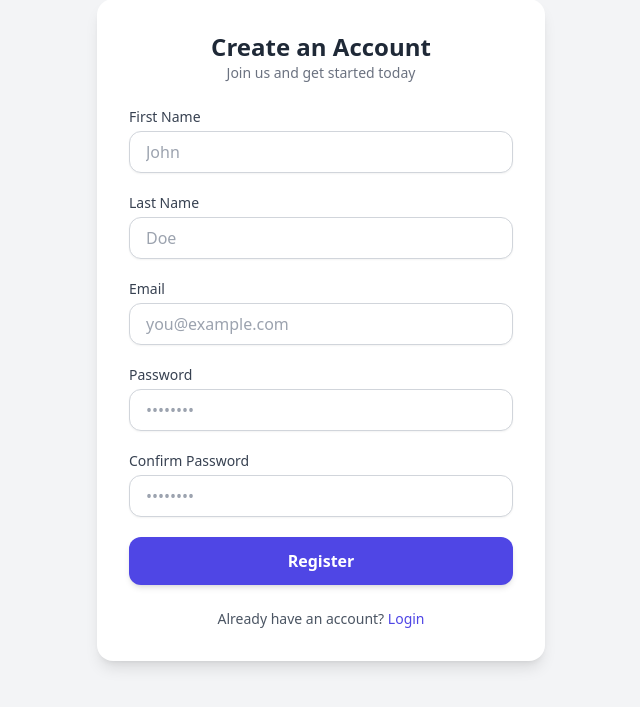
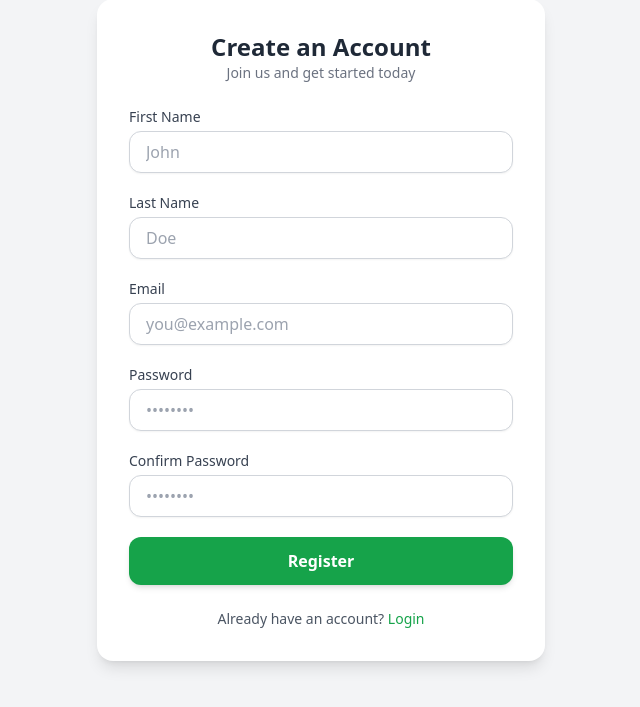
Before and after one commit to o3cloudng/eVote, a Django app: page /account/signup/ in a window 1280 px wide. Shown: the part 70-777 px from the top of the page, without its empty margins (319-959 px from the left). Run offline with Django 5.2, Linux system fonts and the light colour scheme; some libraries are stand-ins or nearby versions.

Commit message:
Designing theme

```diff
--- a/account/templates/account/forgot_password.html
+++ b/account/templates/account/forgot_password.html
@@ -16,13 +16,13 @@
       <div>
         <label for="email" class="block text-sm font-medium text-gray-700">Email</label>
         <input type="email" name="email" id="email" required
-               class="mt-1 block w-full px-4 py-2 rounded-xl border border-gray-300 shadow-sm focus:ring-2 focus:ring-indigo-500 focus:border-indigo-500 text-gray-900 placeholder-gray-400"
+               class="mt-1 block w-full px-4 py-2 rounded-xl border border-gray-300 shadow-sm focus:ring-2 focus:ring-green-500 focus:border-green-500 text-gray-900 placeholder-gray-400"
                placeholder="you@example.com">
       </div>
 
       <!-- Submit Button -->
       <button type="submit"
-              class="w-full py-3 px-4 bg-indigo-600 text-white font-semibold rounded-xl shadow-md hover:bg-indigo-700 focus:outline-none focus:ring-2 focus:ring-offset-1 focus:ring-indigo-500 transition duration-200">
+              class="w-full py-3 px-4 bg-green-600 text-white font-semibold rounded-xl shadow-md hover:bg-green-700 focus:outline-none focus:ring-2 focus:ring-offset-1 focus:ring-green-500 transition duration-200">
         Send Reset Link
       </button>
     </form>
@@ -30,7 +30,7 @@
     <!-- Back to login -->
     <p class="mt-6 text-center text-sm text-gray-600">
       Remember your password?
-      <a href="{% url 'login' %}" class="text-indigo-600 hover:text-indigo-500 font-medium">Login</a>
+      <a href="{% url 'login' %}" class="text-green-600 hover:text-green-500 font-medium">Login</a>
     </p>
   </div>
 {% endblock %}
--- a/account/templates/account/sign_up.html
+++ b/account/templates/account/sign_up.html
@@ -17,14 +17,14 @@
       <div>
         <label for="full_name" class="block text-sm font-medium text-gray-700">First Name</label>
         <input type="text" name="full_name" id="full_name" required
-               class="mt-1 block w-full px-4 py-2 rounded-xl border border-gray-300 shadow-sm focus:ring-2 focus:ring-indigo-500 focus:border-indigo-500 text-gray-900 placeholder-gray-400"
+               class="mt-1 block w-full px-4 py-2 rounded-xl border border-gray-300 shadow-sm focus:ring-2 focus:ring-green-500 focus:border-green-500 text-gray-900 placeholder-gray-400"
                placeholder="John">
       </div>
       <!-- Full Name -->
       <div>
         <label for="full_name" class="block text-sm font-medium text-gray-700">Last Name</label>
         <input type="text" name="full_name" id="full_name" required
-               class="mt-1 block w-full px-4 py-2 rounded-xl border border-gray-300 shadow-sm focus:ring-2 focus:ring-indigo-500 focus:border-indigo-500 text-gray-900 placeholder-gray-400"
+               class="mt-1 block w-full px-4 py-2 rounded-xl border border-gray-300 shadow-sm focus:ring-2 focus:ring-green-500 focus:border-green-500 text-gray-900 placeholder-gray-400"
                placeholder="Doe">
       </div>
 
@@ -32,7 +32,7 @@
       <div>
         <label for="email" class="block text-sm font-medium text-gray-700">Email</label>
         <input type="email" name="email" id="email" required
-               class="mt-1 block w-full px-4 py-2 rounded-xl border border-gray-300 shadow-sm focus:ring-2 focus:ring-indigo-500 focus:border-indigo-500 text-gray-900 placeholder-gray-400"
+               class="mt-1 block w-full px-4 py-2 rounded-xl border border-gray-300 shadow-sm focus:ring-2 focus:ring-green-500 focus:border-green-500 text-gray-900 placeholder-gray-400"
                placeholder="you@example.com">
       </div>
 
@@ -40,7 +40,7 @@
       <div>
         <label for="password1" class="block text-sm font-medium text-gray-700">Password</label>
         <input type="password" name="password1" id="password1" required
-               class="mt-1 block w-full px-4 py-2 rounded-xl border border-gray-300 shadow-sm focus:ring-2 focus:ring-indigo-500 focus:border-indigo-500 text-gray-900 placeholder-gray-400"
+               class="mt-1 block w-full px-4 py-2 rounded-xl border border-gray-300 shadow-sm focus:ring-2 focus:ring-green-500 focus:border-green-500 text-gray-900 placeholder-gray-400"
                placeholder="••••••••">
       </div>
 
@@ -48,7 +48,7 @@
       <div>
         <label for="password2" class="block text-sm font-medium text-gray-700">Confirm Password</label>
         <input type="password" name="password2" id="password2" required
-               class="mt-1 block w-full px-4 py-2 rounded-xl border border-gray-300 shadow-sm focus:ring-2 focus:ring-indigo-500 focus:border-indigo-500 text-gray-900 placeholder-gray-400"
+               class="mt-1 block w-full px-4 py-2 rounded-xl border border-gray-300 shadow-sm focus:ring-2 focus:ring-green-500 focus:border-green-500 text-gray-900 placeholder-gray-400"
                placeholder="••••••••">
       </div>
 
@@ -56,14 +56,14 @@
       <!-- <div>
         <label for="role" class="block text-sm font-medium text-gray-700">Register as</label>
         <select name="role" id="role"
-                class="mt-1 block w-full px-4 py-2 rounded-xl border border-gray-300 shadow-sm focus:ring-2 focus:ring-indigo-500 focus:border-indigo-500 text-gray-900">
+                class="mt-1 block w-full px-4 py-2 rounded-xl border border-gray-300 shadow-sm focus:ring-2 focus:ring-green-500 focus:border-green-500 text-gray-900">
           <option value="USER">User</option>
         </select>
       </div> -->
 
       <!-- Submit -->
       <button type="submit"
-              class="w-full py-3 px-4 bg-indigo-600 text-white font-semibold rounded-xl shadow-md hover:bg-indigo-700 focus:outline-none focus:ring-2 focus:ring-offset-1 focus:ring-indigo-500 transition duration-200">
+              class="w-full py-3 px-4 bg-green-600 text-white font-semibold rounded-xl shadow-md hover:bg-green-700 focus:outline-none focus:ring-2 focus:ring-offset-1 focus:ring-green-500 transition duration-200">
         Register
       </button>
     </form>
@@ -71,7 +71,7 @@
     <!-- Login link -->
     <p class="mt-6 text-center text-sm text-gray-600">
       Already have an account?
-      <a href="{% url 'login' %}" class="text-indigo-600 hover:text-indigo-500 font-medium">Login</a>
+      <a href="{% url 'login' %}" class="text-green-600 hover:text-green-500 font-medium">Login</a>
     </p>
   </div>
 {% endblock %}
--- a/account/urls.py
+++ b/account/urls.py
@@ -3,7 +3,7 @@ from account.views import userlogin, signup, forgot_password, dashboard, profile
 
 urlpatterns = [
     # path('login/', userlogin, name="login"),
-    path('signup/', signup, name="register"),
+    path('signup/', signup, name="signup"),
     path('forgot_password/', forgot_password, name="forgot_password"),
     path('dashboard/', dashboard, name="dashboard"),
     path('profile/', profile, name="profile"),
--- a/core/settings.py
+++ b/core/settings.py
@@ -19,7 +19,7 @@ SECRET_KEY = os.getenv('SECRET_KEY')
 
 # SECURITY WARNING: don't run with debug turned on in production!
 # DEBUG = True
-os.getenv("DEBUG") == "True"
+DEBUG = os.getenv("DEBUG") == "True"
 
 ALLOWED_HOSTS = [
     'evote-tetk.onrender.com',
```
Also changed, not shown: account/templates/account/dashboard.html (+5 -5 lines), account/templates/account/login.html (+7 -6 lines), account/templates/aside.html (added, +34 -0 lines).
